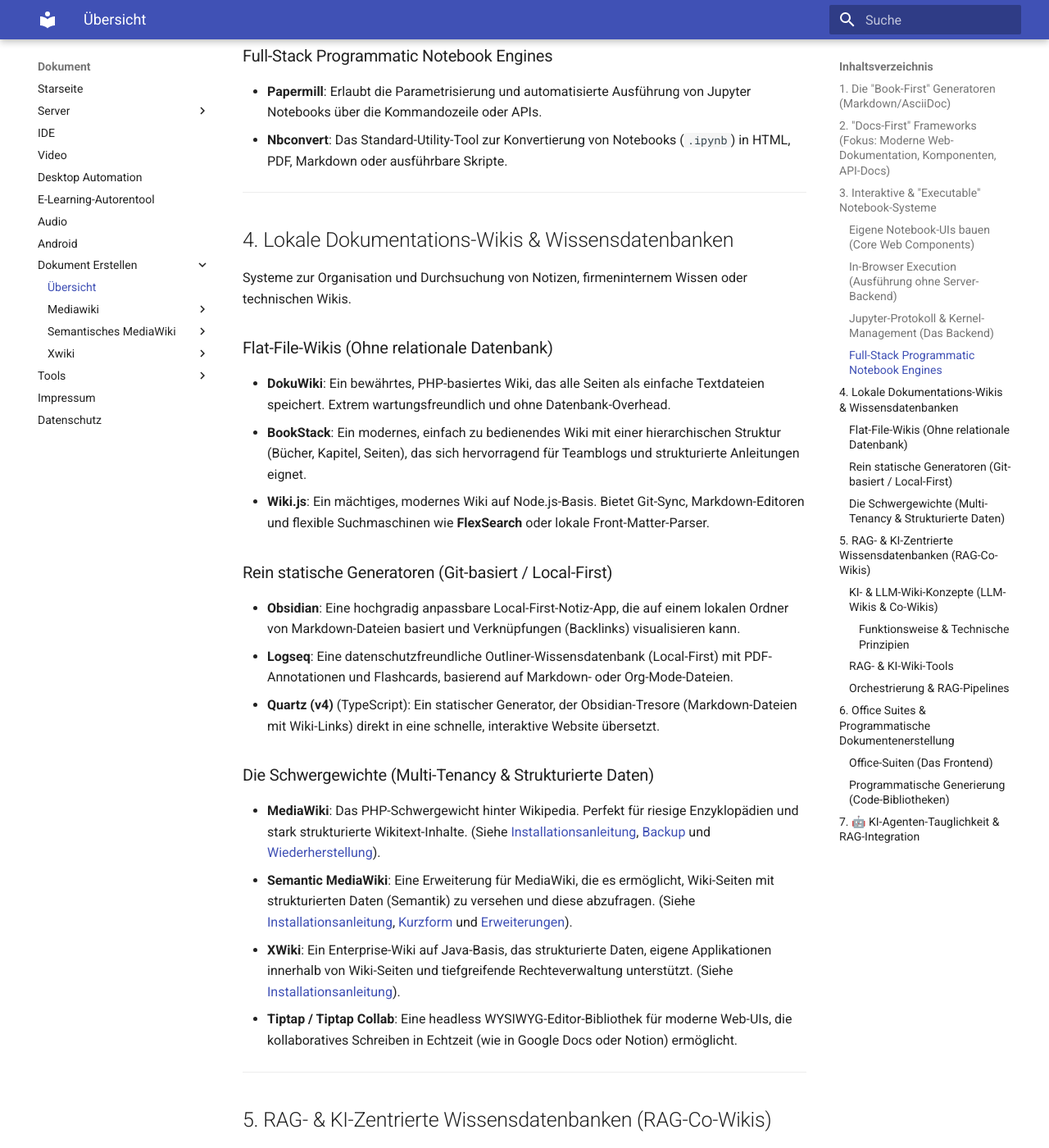
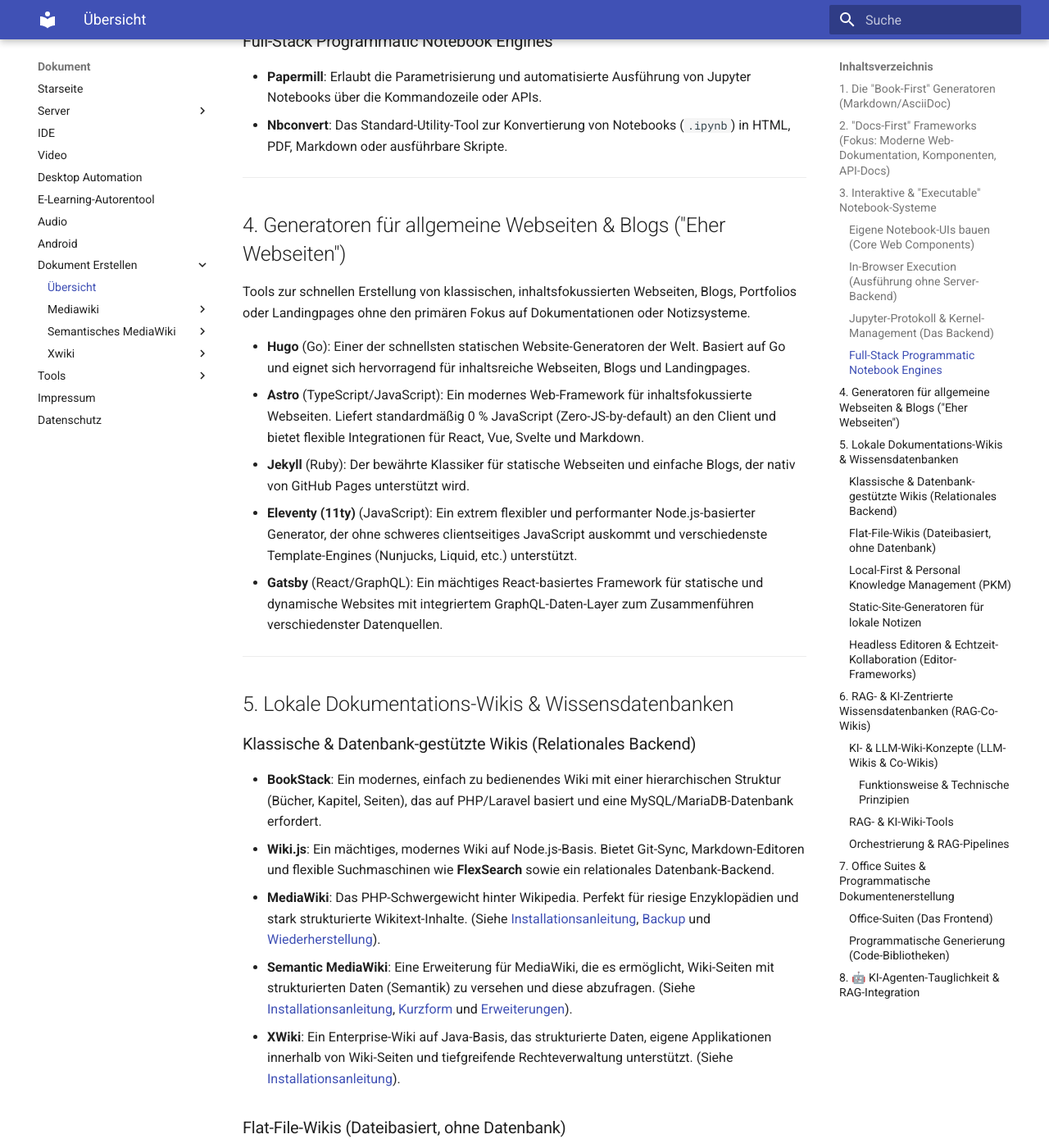
Before and after one commit to thorstenkloehn/dokument, an MkDocs documentation site: the page built from docs/Dokument_Erstellen/index.md, in a window 1280 px wide and 1400 px high, scrolled down 2525 px. Shown: the whole window at 82% size. Built offline with MkDocs 1.6.1 and Material for MkDocs 9.7.7, drawn with Linux system fonts in a browser that asks for light colours; some of the changed text lies outside the part shown.

Commit message:
feat: add section for static web generators and reorganize documentation tools categories

```diff
--- a/docs/Dokument_Erstellen/index.md
+++ b/docs/Dokument_Erstellen/index.md
@@ -7,13 +7,15 @@
     A[Dokumentenerstellung] --> B[1. Book-First Generatoren]
     A --> C[2. Docs-First Frameworks]
     A --> D[3. Notebook-Systeme]
-    A --> E[4. Wikis & Wissensdatenbanken]
-    A --> F[5. RAG & KI-Co-Wikis]
-    A --> G[6. Programmatische Office-Automation]
+    A --> H[4. Allgemeine Webseiten-Generatoren]
+    A --> E[5. Wikis & Wissensdatenbanken]
+    A --> F[6. RAG & KI-Co-Wikis]
+    A --> G[7. Programmatische Office-Automation]
 
     B --> B1[mdBook / Antora / Sphinx / HonKit]
     C --> C1[MkDocs / Docusaurus / Starlight / Nextra]
     D --> D1[Quarto / Jupyter / Marimo]
+    H --> H1[Hugo / Astro / Jekyll / Eleventy]
     E --> E1[Flat-File / MediaWiki / XWiki]
     F --> F1[Danswer / Dify / MCP-Server]
     G --> G1[python-docx / OpenPyXL / Pandoc]
@@ -65,29 +67,43 @@
 
 ---
 
-## 4. Lokale Dokumentations-Wikis & Wissensdatenbanken
+## 4. Generatoren für allgemeine Webseiten & Blogs ("Eher Webseiten")
 
-Systeme zur Organisation und Durchsuchung von Notizen, firmeninternem Wissen oder technischen Wikis.
+Tools zur schnellen Erstellung von klassischen, inhaltsfokussierten Webseiten, Blogs, Portfolios oder Landingpages ohne den primären Fokus auf Dokumentationen oder Notizsysteme.
 
-### Flat-File-Wikis (Ohne relationale Datenbank)
-* **DokuWiki**: Ein bewährtes, PHP-basiertes Wiki, das alle Seiten als einfache Textdateien speichert. Extrem wartungsfreundlich und ohne Datenbank-Overhead.
-* **BookStack**: Ein modernes, einfach zu bedienendes Wiki mit einer hierarchischen Struktur (Bücher, Kapitel, Seiten), das sich hervorragend für Teamblogs und strukturierte Anleitungen eignet.
-* **Wiki.js**: Ein mächtiges, modernes Wiki auf Node.js-Basis. Bietet Git-Sync, Markdown-Editoren und flexible Suchmaschinen wie **FlexSearch** oder lokale Front-Matter-Parser.
+* **Hugo** (Go): Einer der schnellsten statischen Website-Generatoren der Welt. Basiert auf Go und eignet sich hervorragend für inhaltsreiche Webseiten, Blogs und Landingpages.
+* **Astro** (TypeScript/JavaScript): Ein modernes Web-Framework für inhaltsfokussierte Webseiten. Liefert standardmäßig 0 % JavaScript (Zero-JS-by-default) an den Client und bietet flexible Integrationen für React, Vue, Svelte und Markdown.
+* **Jekyll** (Ruby): Der bewährte Klassiker für statische Webseiten und einfache Blogs, der nativ von GitHub Pages unterstützt wird.
+* **Eleventy (11ty)** (JavaScript): Ein extrem flexibler und performanter Node.js-basierter Generator, der ohne schweres clientseitiges JavaScript auskommt und verschiedenste Template-Engines (Nunjucks, Liquid, etc.) unterstützt.
+* **Gatsby** (React/GraphQL): Ein mächtiges React-basiertes Framework für statische und dynamische Websites mit integriertem GraphQL-Daten-Layer zum Zusammenführen verschiedenster Datenquellen.
 
-### Rein statische Generatoren (Git-basiert / Local-First)
-* **Obsidian**: Eine hochgradig anpassbare Local-First-Notiz-App, die auf einem lokalen Ordner von Markdown-Dateien basiert und Verknüpfungen (Backlinks) visualisieren kann.
-* **Logseq**: Eine datenschutzfreundliche Outliner-Wissensdatenbank (Local-First) mit PDF-Annotationen und Flashcards, basierend auf Markdown- oder Org-Mode-Dateien.
-* **Quartz (v4)** (TypeScript): Ein statischer Generator, der Obsidian-Tresore (Markdown-Dateien mit Wiki-Links) direkt in eine schnelle, interaktive Website übersetzt.
+---
 
-### Die Schwergewichte (Multi-Tenancy & Strukturierte Daten)
+## 5. Lokale Dokumentations-Wikis & Wissensdatenbanken
+
+### Klassische & Datenbank-gestützte Wikis (Relationales Backend)
+* **BookStack**: Ein modernes, einfach zu bedienendes Wiki mit einer hierarchischen Struktur (Bücher, Kapitel, Seiten), das auf PHP/Laravel basiert und eine MySQL/MariaDB-Datenbank erfordert.
+* **Wiki.js**: Ein mächtiges, modernes Wiki auf Node.js-Basis. Bietet Git-Sync, Markdown-Editoren und flexible Suchmaschinen wie **FlexSearch** sowie ein relationales Datenbank-Backend.
 * **MediaWiki**: Das PHP-Schwergewicht hinter Wikipedia. Perfekt für riesige Enzyklopädien und stark strukturierte Wikitext-Inhalte. (Siehe [Installationsanleitung](Mediawiki/index.md), [Backup](Mediawiki/Backup.md) und [Wiederherstellung](Mediawiki/Wiederherstellen.md)).
 * **Semantic MediaWiki**: Eine Erweiterung für MediaWiki, die es ermöglicht, Wiki-Seiten mit strukturierten Daten (Semantik) zu versehen und diese abzufragen. (Siehe [Installationsanleitung](Semantisches_Mediawiki/Installieren.md), [Kurzform](Semantisches_Mediawiki/Kurzform.md) und [Erweiterungen](Semantisches_Mediawiki/Wichtige_Erweiterungen.md)).
 * **XWiki**: Ein Enterprise-Wiki auf Java-Basis, das strukturierte Daten, eigene Applikationen innerhalb von Wiki-Seiten und tiefgreifende Rechteverwaltung unterstützt. (Siehe [Installationsanleitung](Xwiki/Installieren.md)).
+
+### Flat-File-Wikis (Dateibasiert, ohne Datenbank)
+* **DokuWiki**: Ein bewährtes, PHP-basiertes Wiki, das alle Seiten als einfache Textdateien speichert. Extrem wartungsfreundlich und ohne Datenbank-Overhead.
+
+### Local-First & Personal Knowledge Management (PKM)
+* **Obsidian**: Eine hochgradig anpassbare Local-First-Notiz-App, die auf einem lokalen Ordner von Markdown-Dateien basiert und Verknüpfungen (Backlinks) visualisieren kann.
+* **Logseq**: Eine datenschutzfreundliche Outliner-Wissensdatenbank (Local-First) mit PDF-Annotationen und Flashcards, basierend auf Markdown- oder Org-Mode-Dateien.
+
+### Static-Site-Generatoren für lokale Notizen
+* **Quartz (v4)** (TypeScript): Ein statischer Generator, der Obsidian-Tresore (Markdown-Dateien mit Wiki-Links) direkt in eine schnelle, interaktive Website übersetzt.
+
+### Headless Editoren & Echtzeit-Kollaboration (Editor-Frameworks)
 * **Tiptap / Tiptap Collab**: Eine headless WYSIWYG-Editor-Bibliothek für moderne Web-UIs, die kollaboratives Schreiben in Echtzeit (wie in Google Docs oder Notion) ermöglicht.
 
 ---
 
-## 5. RAG- & KI-Zentrierte Wissensdatenbanken (RAG-Co-Wikis)
+## 6. RAG- & KI-Zentrierte Wissensdatenbanken (RAG-Co-Wikis)
 
 Systeme und Pipelines, die Wikis und Dokumente für Large Language Models (LLMs) aufbereiten oder als intelligente Co-Wikis mit RAG-Anbindung fungieren.
 
@@ -145,7 +161,7 @@
 
 ---
 
-## 7. 🤖 KI-Agenten-Tauglichkeit & RAG-Integration
+## 8. 🤖 KI-Agenten-Tauglichkeit & RAG-Integration
 
 Für autonome Entwickler-Agenten (wie Claude Code, Antigravity CLI) und RAG-Systeme eignen sich die dokumentenbasierten Pipelines unterschiedlich gut:
 
```
Also changed, not shown: other parts of docs/Dokument_Erstellen/index.md (+1 -1 lines).
